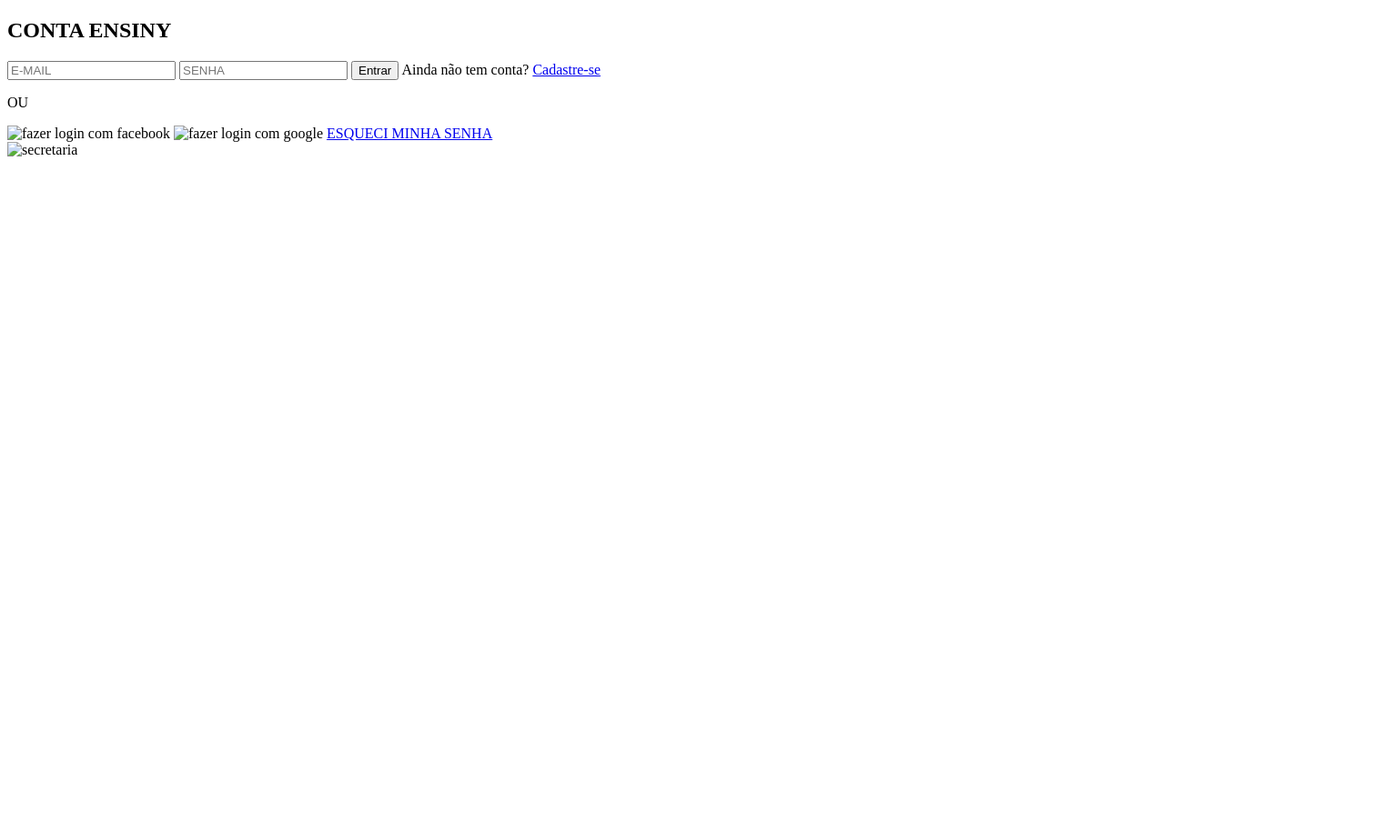
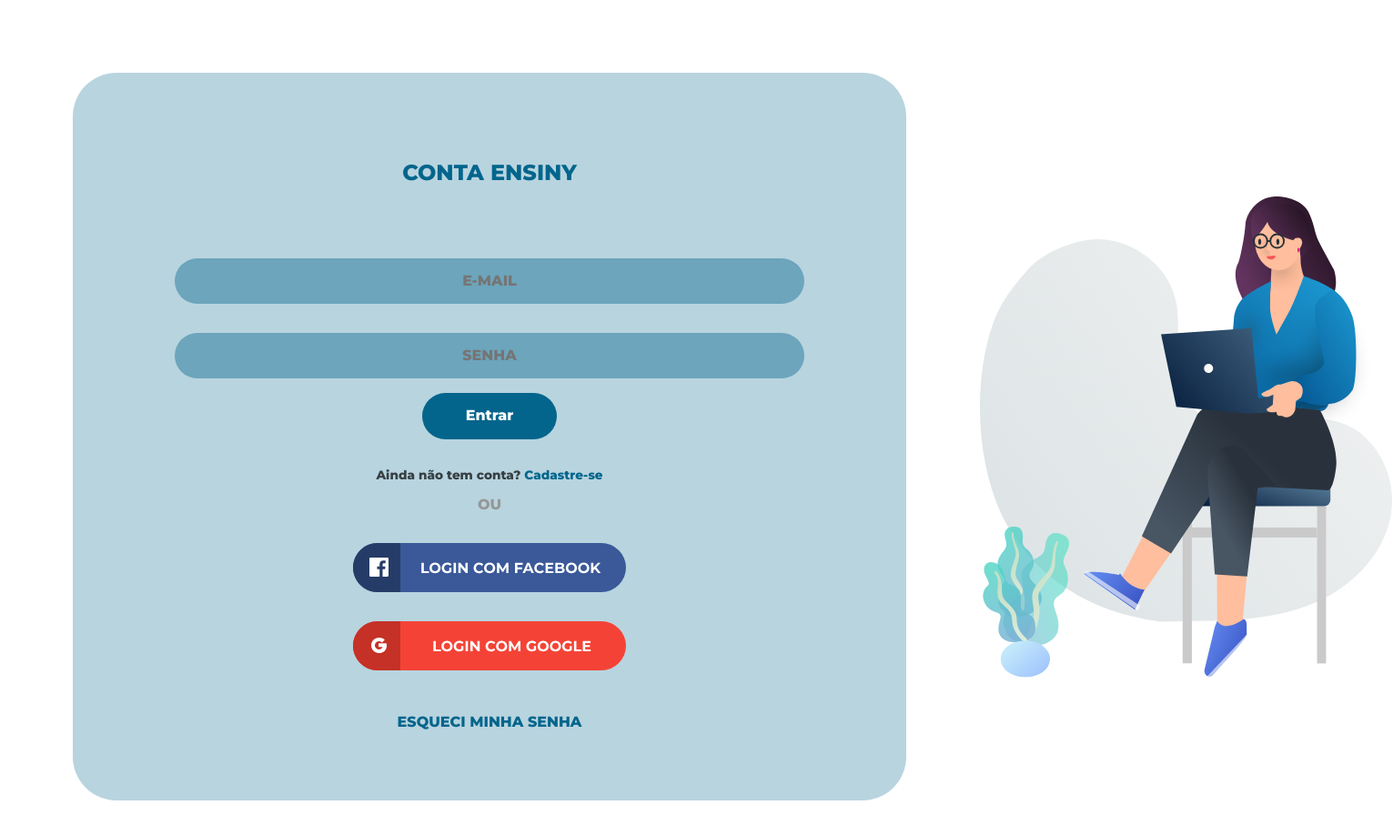
Before and after one commit to jotagehes/projeto_ensiny, a plain HTML site: page ensiny_login/login.html in a window 1280 px wide. Shown: the whole page at 91% size, 1531 px wide, since content can reach past the window. Before the commit the page ends 800 px from the top, so only its background shows below. Drawn offline with Linux system fonts and the light colour scheme; files that its build step writes are made by us from their sources; the site is published under a folder, as on GitHub Pages, so addresses that start at the root find nothing.

Commit message:
Realocação de pastas

```diff
--- a/Login_v9/css/cssperfil.css
+++ b/Login_v9/css/cssperfil.css
@@ -2,6 +2,7 @@
     background-color: #E5E5E5;
     padding: 0;
     margin: 0;
+    font-family: 'Montserrat', sans-serif;
 }
 
 a {
@@ -13,7 +14,7 @@
     display: block;
     margin-left: auto;
     margin-right: auto;
-    height: 60.5rem;
+    height: 42rem;
     width: 90.9rem;
     background: rgba(3, 101, 140, 0.16);
 }
--- a/ensiny_login/assets/css/cadastro.css
+++ b/ensiny_login/assets/css/cadastro.css
@@ -205,7 +205,7 @@
 
 #botao___login {
     border-radius: 3rem;
-    background: url(/assets/img/usuario.svg);
+    background: url(../img/usuario.svg);
     height: 4.075rem;
     width: 11rem;
 }
--- a/ensiny_login/login.html
+++ b/ensiny_login/login.html
@@ -6,9 +6,9 @@
     <meta http-equiv="X-UA-Compatible" content="IE=edge">
     <meta name="viewport" content="width=device-width, initial-scale=1.0">
     <title>Ensiny</title>
-    <link rel="stylesheet" href="/assets/css/login.css">
-    <link rel="stylesheet" href="/assets/css/reset.css">
-    <link rel="stylesheet" href="/assets/css/normalize.css">
+    <link rel="stylesheet" href="./assets/css/login.css">
+    <link rel="stylesheet" href="./assets/css/reset.css">
+    <link rel="stylesheet" href="./assets/css/normalize.css">
     <link rel="preconnect" href="https://fonts.gstatic.com">
     <link href="https://fonts.googleapis.com/css2?family=Montserrat:wght@800&display=swap" rel="stylesheet">
 </head>
@@ -22,14 +22,14 @@
             <button class="botao__entrar ">Entrar</button>
             <span class="conta">Ainda não tem conta? <a href="/cadastro.html" class="cad">Cadastre-se</a></span>
             <p class="ou">OU</p>
-            <img src="/assets/img/facebook.svg " class="facebook" alt="fazer login com facebook ">
-            <img src="/assets/img/google.svg " class="google" alt="fazer login com google ">
+            <img src="./assets/img/facebook.svg " class="facebook" alt="fazer login com facebook ">
+            <img src="./assets/img/google.svg " class="google" alt="fazer login com google ">
             <span class="esquecer_senha"><a href="# ">ESQUECI MINHA SENHA</a></span>
         </div>
 
 
     </main>
-    <img src="/assets/img/secretaria.svg" alt="secretaria" class="secret">
+    <img src="./assets/img/secretaria.svg" alt="secretaria" class="secret">
 
 </body>
 
```
Also changed, not shown: Login_v9/perfilprofessor.html (+1 -1 lines), ensiny_login/cadastro.html (+6 -6 lines).
